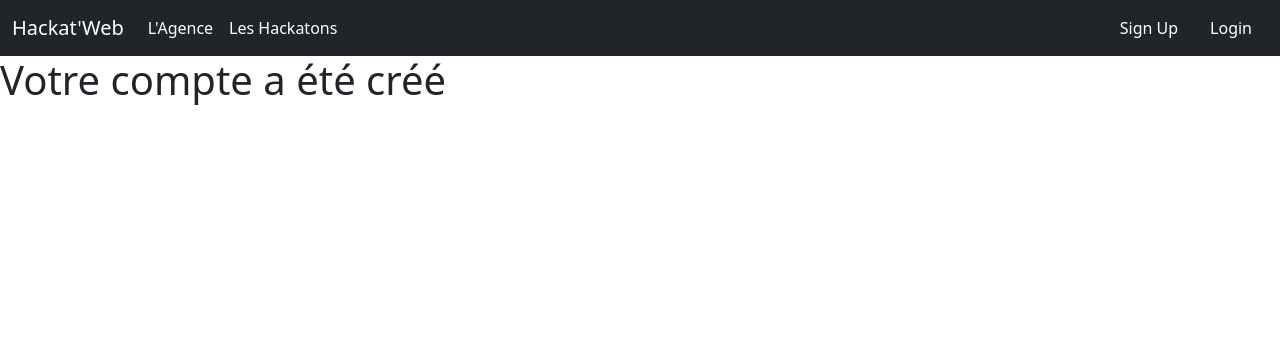
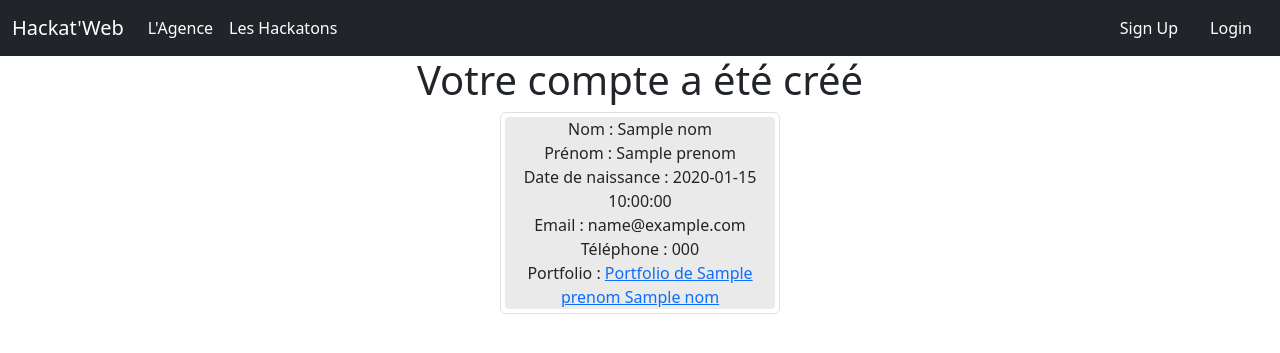
Before and after one commit to EnzoA85/HackatWeb, a Symfony app: template templates/user/ValidationSignUp.html.twig in a window 1280 px wide. Shown: the top 353 px of the page. Run offline with Twig, Linux system fonts and the light colour scheme; the template is opened without the code that fills it: most values are stand-ins (such as "Sample title", 1, 10 or a date in 2020); some libraries are stand-ins or nearby versions.

Commit message:
page validationsingup + hash du mdp

```diff
--- a/src/Controller/UserController.php
+++ b/src/Controller/UserController.php
@@ -42,7 +42,7 @@ class UserController extends AbstractController
             $user->setDateNaissance(new \DateTime($dateNaissance));
             $user->setTel($tel);
             $user->setLienPortfolio($lienportfolio);
-            $user->setMdp($mdp);
+            $user->setMdp(password_hash($mdp,PASSWORD_BCRYPT));
             $entityManager = $doctrine->getManager();
             $entityManager->persist($user);
             $entityManager->flush();
--- a/templates/user/ValidationSignUp.html.twig
+++ b/templates/user/ValidationSignUp.html.twig
@@ -3,7 +3,25 @@
 {% block body %}
 
 <h1> Votre compte a été créé </h1>
+<div class="img-thumbnail" style="margin-left:500px;margin-right:500px;">
 <div class="recapCompte">
+    Nom : {{nom}} <br/>
+    Prénom : {{prenom}} <br/>
+    Date de naissance : {{dateNaissance}} <br/>
+    Email : {{email}} <br/>
+    Téléphone : {{tel}} <br/>
+    Portfolio : <a href="{{portfolio}}">Portfolio de {{prenom}} {{nom}}</a>
+</div>
 </div>
 
+<style>
+h1{
+    text-align:center;
+}
+.recapCompte{
+    text-align:center;
+    background-color:#EAEAEA;
+    border-radius:4px;
+}
+</style>
 {% endblock %}
--- a/templates/user/creercompte.html.twig
+++ b/templates/user/creercompte.html.twig
@@ -38,7 +38,7 @@ h1{
 }
 .creationCompte{
     text-align:center;
-    background-color:lightgrey;
+    background-color:#EAEAEA;
     border-radius:4px;
 }
 </style>
```
